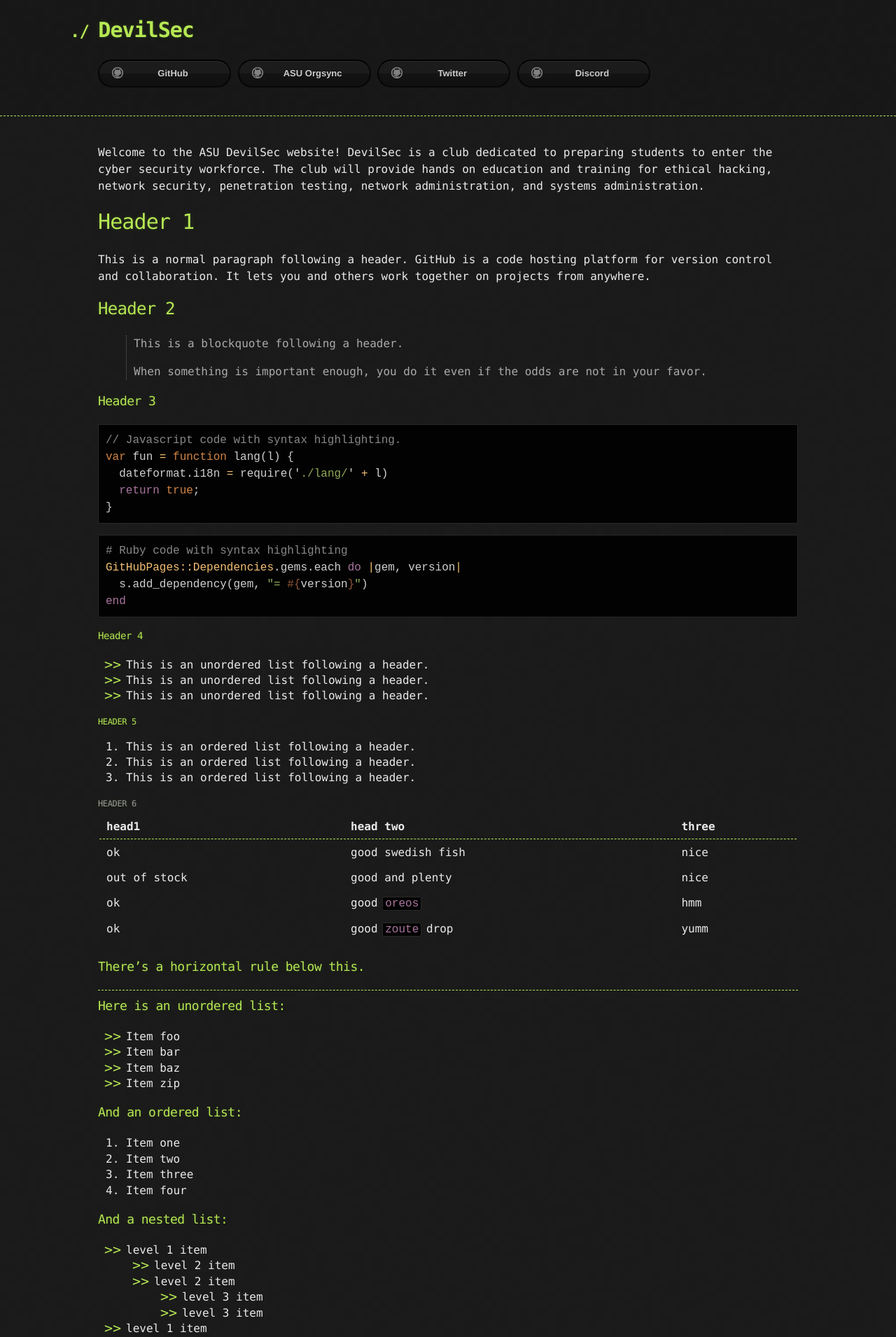
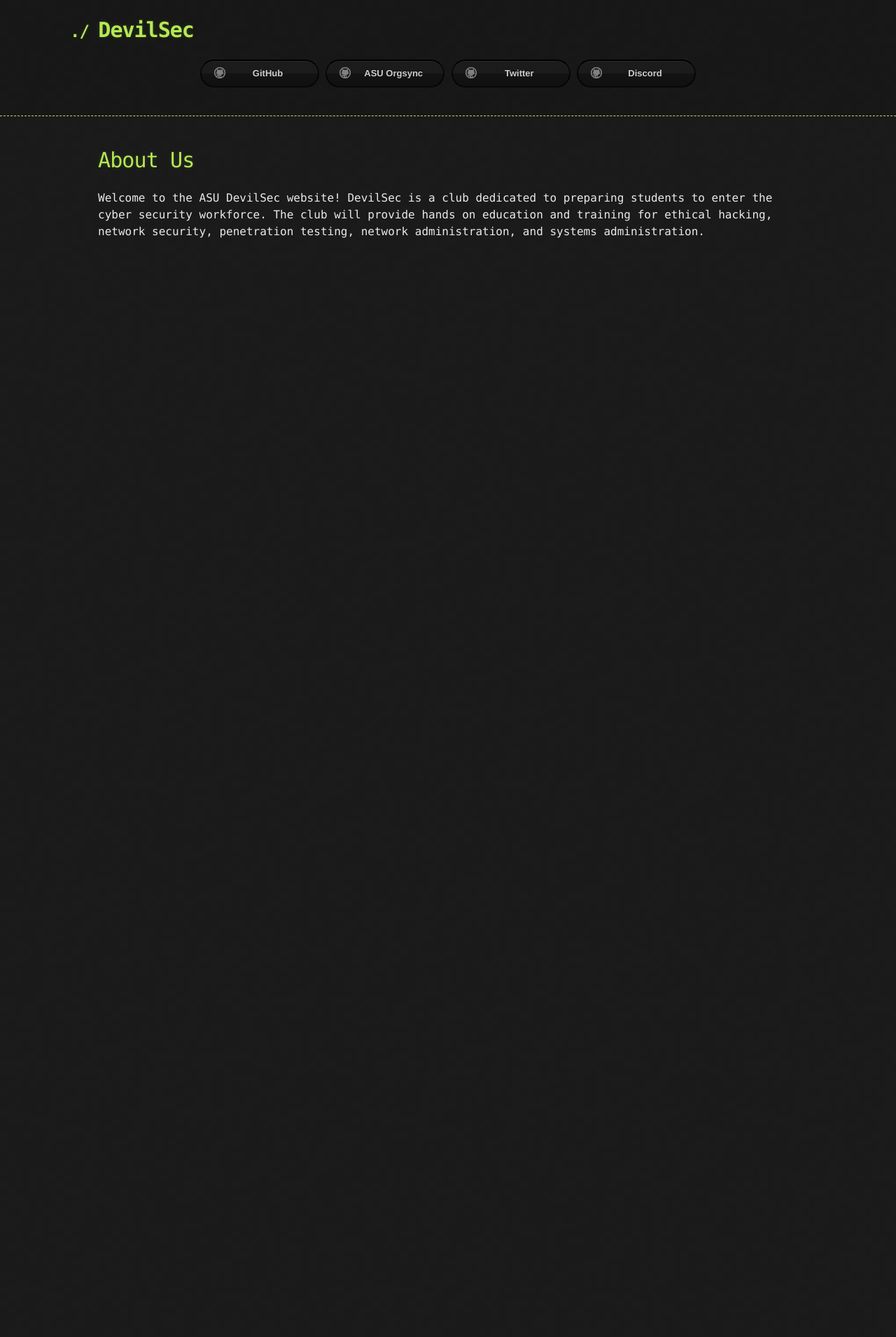
Before and after one commit to josephaorahim/asu_devilsec_website, a Jekyll site: the page built from index.md, in a window 1280 px wide. Shown: the top 1910 px of the page at 70% size. Built offline with Jekyll 4.4.1, drawn with Linux system fonts in a browser that asks for light colours; the repository's description, which GitHub fills in, is left out; our own code applies the rules of GitHub Pages for plain Markdown files; after the commit the page ends 900 px from its top, so only the background shows below that; some of the changed text lies outside the part shown.

Commit message:
rough draft website

````diff
--- a/assets/css/style.scss
+++ b/assets/css/style.scss
@@ -4,5 +4,9 @@
 @import 'jekyll-theme-hacker';
 
 a {
-    width: 150px;
+    width: 130px;
 }
+
+#downloads {
+    text-align: center;
+}
--- a/index.md
+++ b/index.md
@@ -2,117 +2,6 @@
 layout: default
 
 ---
+# About Us
 
 Welcome to the ASU DevilSec website! DevilSec is a club dedicated to preparing students to enter the cyber security workforce. The club will provide hands on education and training for ethical hacking, network security, penetration testing, network administration, and systems administration.
-
-# Header 1
-
-This is a normal paragraph following a header. GitHub is a code hosting platform for version control and collaboration. It lets you and others work together on projects from anywhere.
-
-## Header 2
-
-> This is a blockquote following a header.
->
-> When something is important enough, you do it even if the odds are not in your favor.
-
-### Header 3
-
-```js
-// Javascript code with syntax highlighting.
-var fun = function lang(l) {
-  dateformat.i18n = require('./lang/' + l)
-  return true;
-}
-```
-
-```ruby
-# Ruby code with syntax highlighting
-GitHubPages::Dependencies.gems.each do |gem, version|
-  s.add_dependency(gem, "= #{version}")
-end
-```
-
-#### Header 4
-
-*   This is an unordered list following a header.
-*   This is an unordered list following a header.
-*   This is an unordered list following a header.
-
-##### Header 5
-
-1.  This is an ordered list following a header.
-2.  This is an ordered list following a header.
-3.  This is an ordered list following a header.
-
-###### Header 6
-
-| head1        | head two          | three |
-|:-------------|:------------------|:------|
-| ok           | good swedish fish | nice  |
-| out of stock | good and plenty   | nice  |
-| ok           | good `oreos`      | hmm   |
-| ok           | good `zoute` drop | yumm  |
-
-### There's a horizontal rule below this.
-
-* * *
-
-### Here is an unordered list:
-
-*   Item foo
-*   Item bar
-*   Item baz
-*   Item zip
-
-### And an ordered list:
-
-1.  Item one
-1.  Item two
-1.  Item three
-1.  Item four
-
-### And a nested list:
-
-- level 1 item
-  - level 2 item
-  - level 2 item
-    - level 3 item
-    - level 3 item
-- level 1 item
-  - level 2 item
-  - level 2 item
-  - level 2 item
-- level 1 item
-  - level 2 item
-  - level 2 item
-- level 1 item
-
-### Small image
-
-![Octocat](https://github.githubassets.com/images/icons/emoji/octocat.png)
-
-### Large image
-
-![Branching](https://guides.github.com/activities/hello-world/branching.png)
-
-
-### Definition lists can be used with HTML syntax.
-
-<dl>
-<dt>Name</dt>
-<dd>Godzilla</dd>
-<dt>Born</dt>
-<dd>1952</dd>
-<dt>Birthplace</dt>
-<dd>Japan</dd>
-<dt>Color</dt>
-<dd>Green</dd>
-</dl>
-
-```
-Long, single-line code blocks should not wrap. They should horizontally scroll if they are too long. This line should be long enough to demonstrate this.
-```
-
-```
-The final element.
-```
````
Also changed, not shown: 2 other files.
